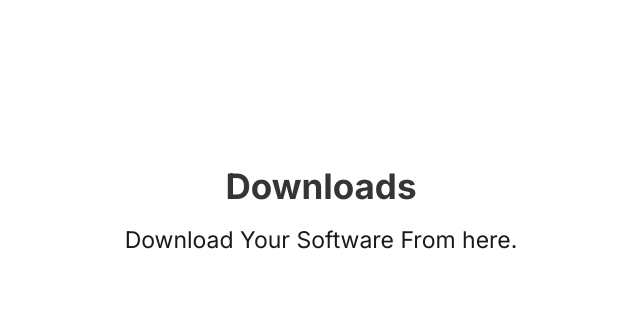
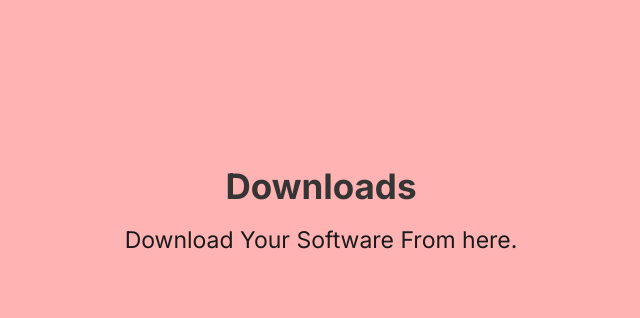
Before and after one commit to Itsmehp/hpinfosys, a plain HTML site: page index.html in a window 1280 px wide. Shown: the part 568-886 px from the top of the page, without its empty margins (319-959 px from the left). Drawn offline with Linux system fonts and the light colour scheme; files whose address does not match are found by name.

Commit message:
color change

```diff
--- a/scripts/style.css
+++ b/scripts/style.css
@@ -40,8 +40,8 @@ TABLE OF CONTENT
 
   /* COLOR PALETTE */
 
-  --ui-color-n-000: #fff;
-  --ui-color-n-100: #ebebeb;
+  --ui-color-n-000: rgb(255, 179, 179);
+  --ui-color-n-100: #cacaca;
   --ui-color-n-300: #aeaeae;
   --ui-color-n-500: #353535;
   --ui-color-n-700: #282828;
```
